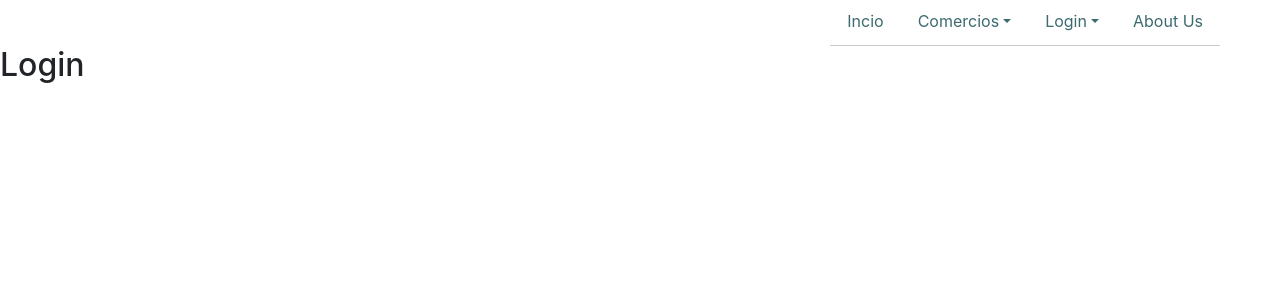
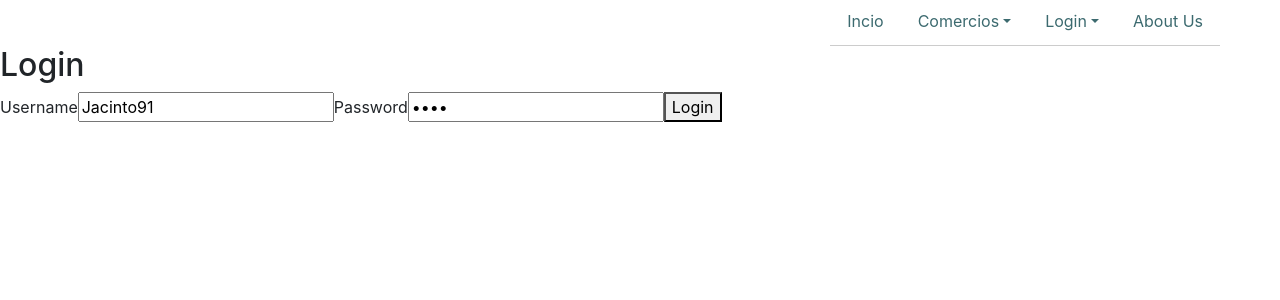
Before and after one commit to franagan/finalProyect, a React (Create React App) app: page /login in a window 1280 px wide. Shown: the top 300 px of the page. Built offline with nearby package versions, Linux system fonts and the light colour scheme.

Commit message:
se añade logica del login con datos fake

```diff
--- a/src/pages/Login/Login.js
+++ b/src/pages/Login/Login.js
@@ -1,10 +1,70 @@
-import React from "react";
+import React, { useState } from "react";
+import { useNavigate } from "react-router-dom";
 
 const Login = () => {
+  const INITIAL_STATE = {
+    username: "Jacinto91",
+    password: "1234",
+  };
+
+  const [formUser, setFormUser] = useState(INITIAL_STATE);
+  const [loginError, setLoginError] = useState(false);
+  const navigate = useNavigate();
+
+  const handleInput = (ev) => {
+    const { id, value } = ev.target;
+    setFormUser({ ...formUser, [id]: value });
+  };
+
+  // fakeUser temporal
+  const loginUser = () => {
+    const fakeUser = {
+      username: "Jacinto91",
+      password: "1234",
+    };
+
+    if (formUser.username === fakeUser.username && formUser.password === fakeUser.password) {
+
+      // fakeToken temporal
+      const fakeToken = "fake_token_here";
+
+      sessionStorage.setItem("token", fakeToken);
+
+      setTimeout(() => {
+        navigate("/home");
+      }, 1000);
+    } else {
+      setLoginError(true);
+    }
+  };
+
+  const onSubmit = (ev) => {
+    ev.preventDefault();
+    setLoginError(false);
+    loginUser();
+  };
+
   return (
     <div>
       <h2>Login</h2>
-      {/* Contenido adicional del componente Login */}
+      {loginError && <p>Usuario o contraseña incorrectos</p>}
+      <form onSubmit={onSubmit}>
+        <label htmlFor="username">Username</label>
+        <input
+          type="text"
+          id="username"
+          value={formUser.username}
+          onChange={handleInput}
+        />
+        <label htmlFor="password">Password</label>
+        <input
+          type="password"
+          id="password"
+          value={formUser.password}
+          onChange={handleInput}
+        />
+        <button type="submit">Login</button>
+      </form>
     </div>
   );
 };
```
